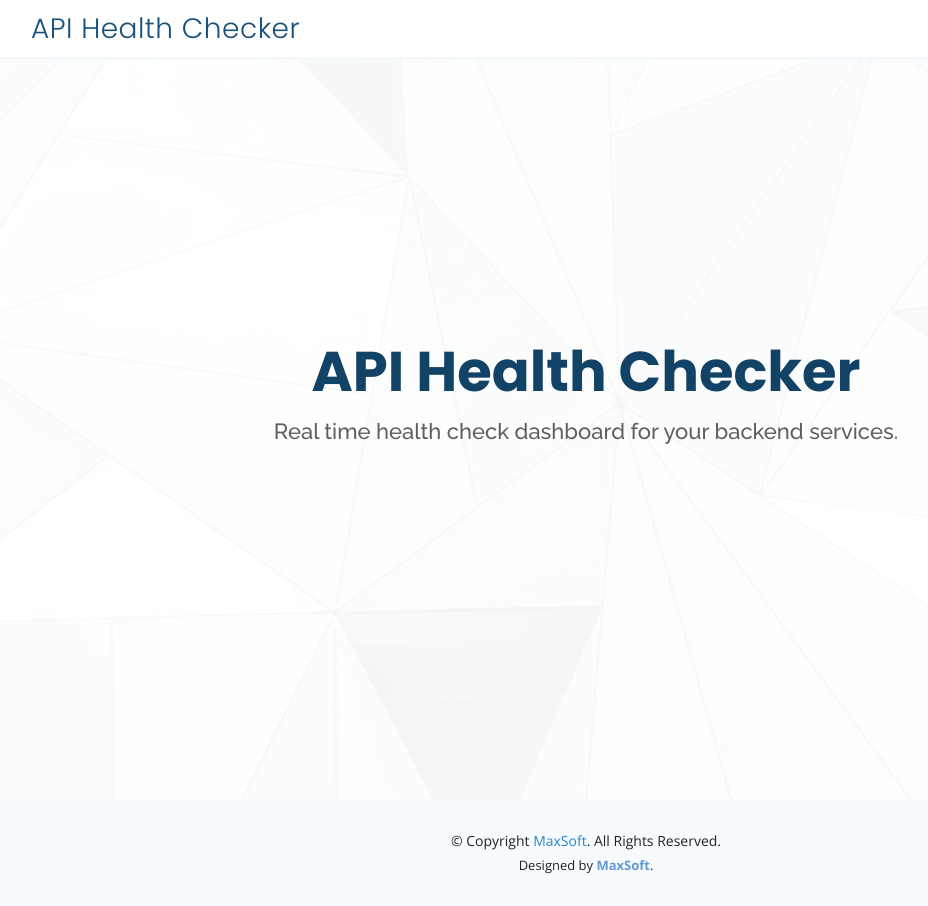
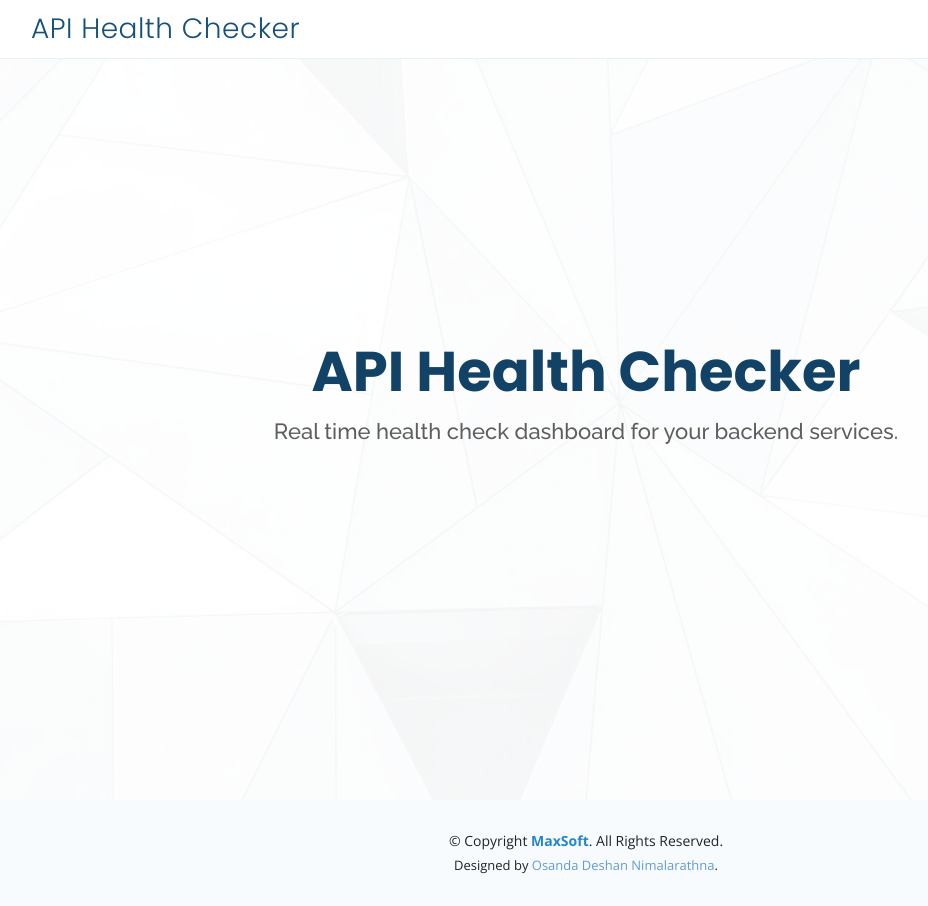
Before and after one commit to osandadeshan/api-health-checker-dashboard, a website: page public/index.html in a window 1280 px wide. Shown: the whole page, without its empty margins (54-982 px from the left). Drawn offline with nearby package versions, Linux system fonts and the light colour scheme; no server answers.

Commit message:
Footer updated

```diff
--- a/public/css/style.css
+++ b/public/css/style.css
@@ -330,5 +330,4 @@ section {
 
 #footer .credits a {
   color: #629bd4;
-  font-weight: bold;
 }
--- a/public/index.html
+++ b/public/index.html
@@ -56,10 +56,10 @@
   <footer id="footer">
     <div class="container">
       <div class="copyright">
-        &copy; Copyright <span><a href="https://maxsoftlk.github.io/" target="_blank">MaxSoft</a></span>. All Rights Reserved.
+        &copy; Copyright <span><a href="https://maxsoftlk.github.io/" target="_blank"><strong>MaxSoft</strong></a></span>. All Rights Reserved.
       </div>
       <div class="credits">
-        Designed by <a href="https://maxsoftlk.github.io/" target="_blank">MaxSoft</a>.
+        Designed by <a href="https://osandadeshan.github.com/" target="_blank">Osanda Deshan Nimalarathna</a>.
       </div>
     </div>
   </footer><!-- End  Footer -->
```
